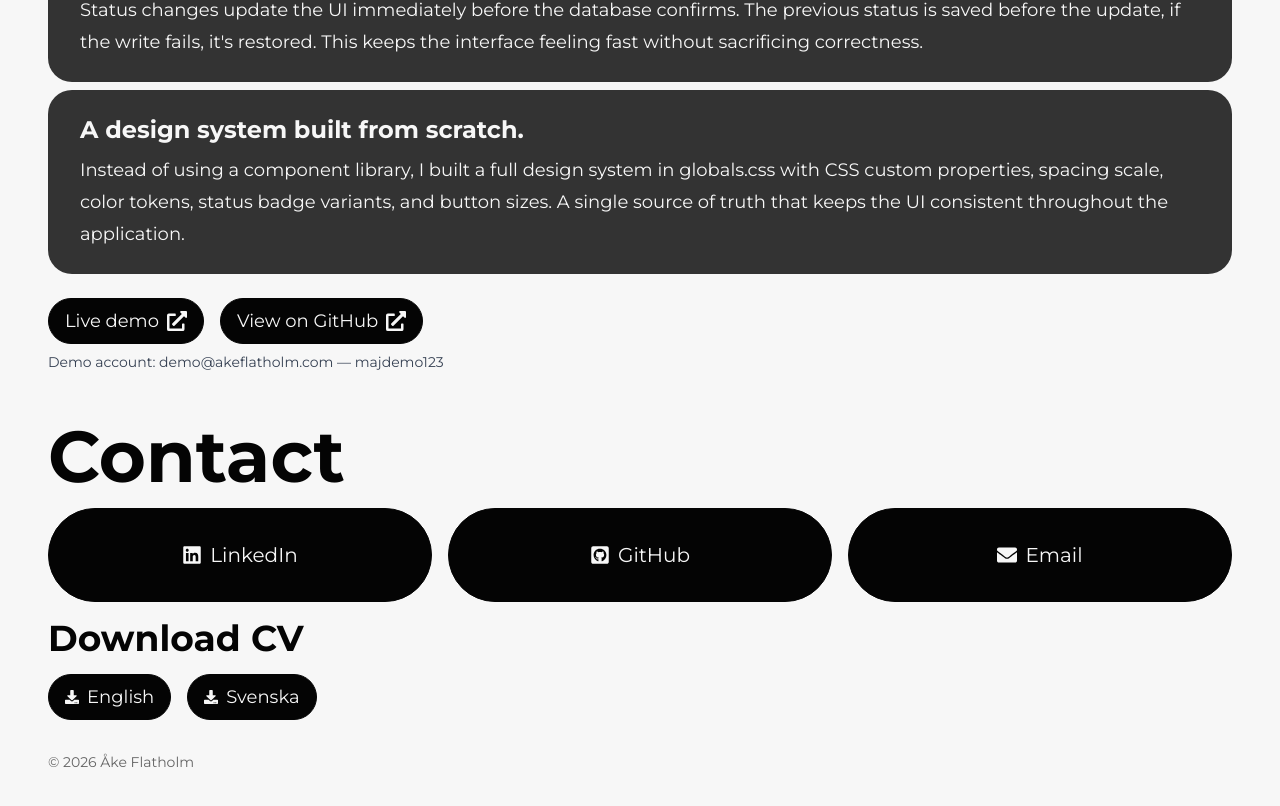
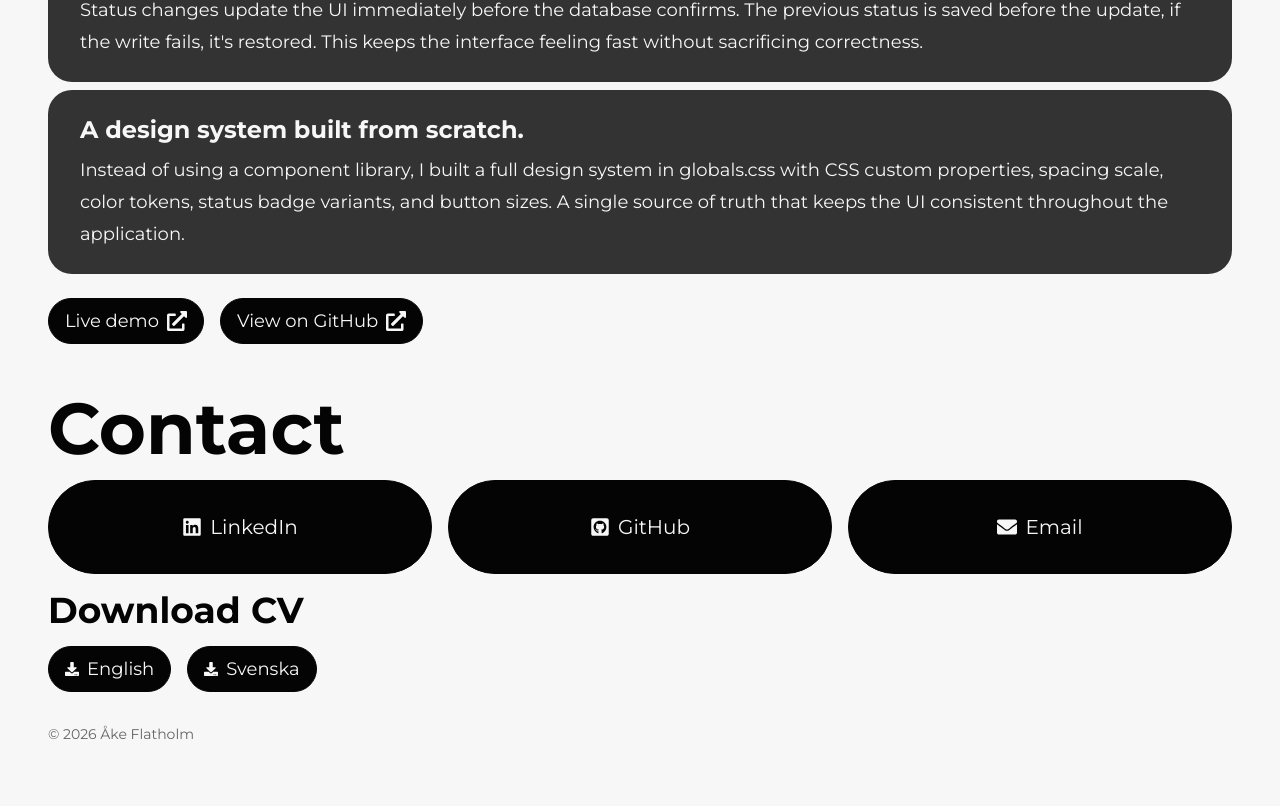
Before and after one commit to CodingQuercus/portfolio, a Next.js app: page /projects/maj in a window 1280 px wide. Shown: the part 4959-5765 px from the top of the page. Built offline with nearby package versions, Linux system fonts and the light colour scheme.

Commit message:
fix: removed demo credentials

```diff
--- a/app/projects/maj/page.tsx
+++ b/app/projects/maj/page.tsx
@@ -183,7 +183,6 @@ export default function MajPage() {
                 />
             </ProjectSection>
 
-            <div className='flex flex-col gap-2'>
             <div className="flex flex-col md:flex-row gap-4">
                 <PillButton
                     href="https://maj.akeflatholm.com"
@@ -211,10 +210,6 @@ export default function MajPage() {
                     <span className="sr-only">(opens in new tab)</span>
                 </PillButton>
             </div>
-                <p className='text-sm text-gray-700'>
-                    Demo account: demo@akeflatholm.com — majdemo123
-                </p>
-            </div>
         </article>
     );
 }
```
Lines whose indentation alone changed are shown as unchanged.
